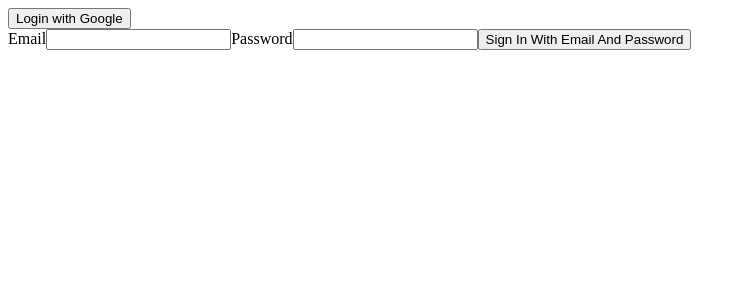
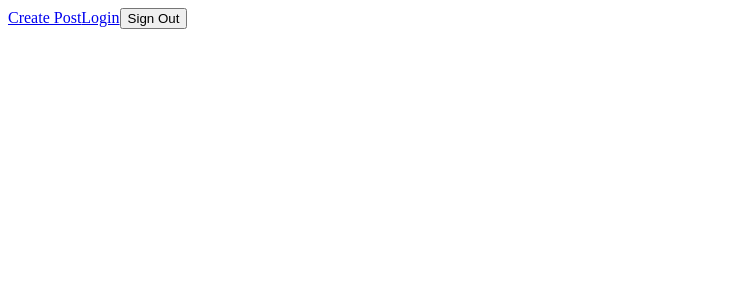
Before and after one commit to temiloluwa-js/firebasetut2-freecodecamp, a React (Create React App) app: page /login in a window 1280 px wide. Shown: the top 300 px of the page, without its empty margins (0-746 px from the left). Built offline with nearby package versions, Linux system fonts and the light colour scheme.

Commit message:
fixing new bugs

```diff
--- a/src/App.js
+++ b/src/App.js
@@ -7,30 +7,31 @@ import { signOut } from "firebase/auth";
 import Login from "./Login";
 
 function App() {
-  const [isAuth, setIsAuth] = useState(false);
-
-  const signOut = () => {
+  const [isAuth, setisAuth] = useState(false);
+  const signUserOut = () => {
     signOut(auth).then(() => {
       localStorage.clear();
-      setIsAuth(false);
-      window.location.pathname = "login";
     });
   };
-
   return (
-    <div>
-      {isAuth && <button onClick={signOut}>Sign Out</button>}
-      <Router>
+    <Router>
+      <div>
         <nav>
-          <Routes>
-            <Route path="/" element={<Home />}></Route>
-            <Route path="/login" element={<Login setIsAuth={setIsAuth}/>}></Route>
-            <Route path="/createpost"></Route>
-          </Routes>
-          {/* <Link to="/createpost">Create Post</Link> */}
+          <Link to="/createpost">Create Post</Link>
+          <Link to="/login">Login</Link>
+          {!isAuth && <button onClick={signUserOut}>Sign Out</button>}
         </nav>
-      </Router>
-    </div>
+      </div>
+      <Routes>
+        <Route path="/login" element={<Login />}>
+          Login
+        </Route>
+        <Route path="/" element={<Home />}>
+          Home
+        </Route>
+        {/* <Route path='/login' element={</>}>Create Post</Route> */}
+      </Routes>
+    </Router>
   );
 }
 
--- a/src/Login.js
+++ b/src/Login.js
@@ -1,35 +1,20 @@
-import React, { useState } from "react";
+import React, { createRef, useState } from "react";
 import { auth, provider } from "./firebase-config";
 import { signInWithPopup, signInWithEmailAndPassword } from "firebase/auth";
 import { useNavigate } from "react-router-dom";
 const Login = ({ setisAuth }) => {
-  const signInWithPopUp = () => {
-    signInWithPopup(auth, provider)
+  const signInWithPop = () => {
+      signInWithPopup(auth, provider)
       .then(setisAuth(true))
-      .catch((err) => console.log(err));
-  };
+      .catch(err => console.log(err))
+  }
 
-  const [email, setEmail] = useState("");
-  const [password, setPassword] = useState("");
-  const signInWithEmailAndPassword = () => {
-    signInWithEmailAndPassword(auth, email, password)
-    .then(setisAuth(true))
-    .catch((err) => console.log(err))
-  };
-  return (
-    <div>
-      <button onClick={signInWithPopUp}>Login with Google</button>
-      <form onSubmit={signInWithEmailAndPassword}>
-        <label htmlFor="email">Email</label>
-        <input type="text" onChange={(e) => setEmail(e.target.value)} />
+  const [email, setEmail] = useState('')
+  const [password, setPassword] = useState('')
 
-        <label htmlFor="password">Password</label>
-        <input type="password" onChange={(e) => setPassword(e.target.value)} />
+  return <div>
 
-        <button type="submit">Sign In With Email And Password</button>
-      </form>
-    </div>
-  );
+  </div>;
 };
 
 export default Login;
```
